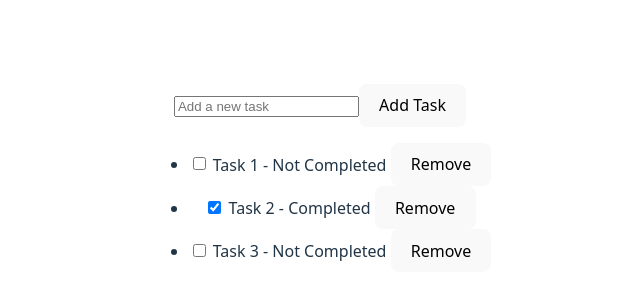
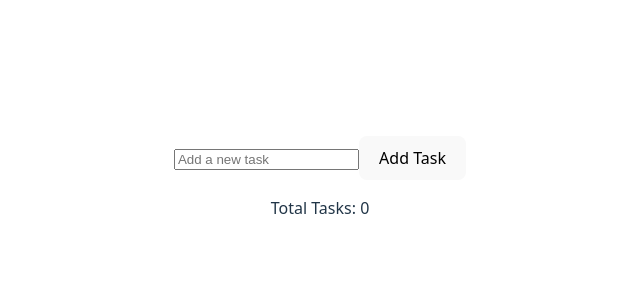
Before and after one commit to rahmatalfikri/32-pbk-uts-233510752, a Vue app: page / in a window 1280 px wide. Shown: the part 214-514 px from the top of the page, without its empty margins (320-960 px from the left). Built offline with nearby package versions, Linux system fonts and the light colour scheme.

Commit message:
count task

```diff
--- a/src/App.vue
+++ b/src/App.vue
@@ -1,23 +1,7 @@
 <script setup>
-import { ref } from 'vue'
+import { ref, computed } from 'vue'
 
-const tasks = ref([
-  {
-    id: 1,
-    title: 'Task 1',
-    completed: false
-  },
-  {
-    id: 2,
-    title: 'Task 2',
-    completed: true
-  },
-  {
-    id: 3,
-    title: 'Task 3',
-    completed: false
-  }
-])
+const tasks = ref([])
 const newTask = ref('')
 
 const addTask = () => {
@@ -34,6 +18,8 @@ const removeTask = (taskId) => {
   tasks.value = tasks.value.filter(task => task.id !== taskId)
 }
 
+const countTasks = computed(() => tasks.value.length)
+
 </script>
 
 <template>
@@ -47,6 +33,7 @@ const removeTask = (taskId) => {
         <button @click="removeTask(task.id)">Remove</button>
       </li>
     </ul>
+    <p>Total Tasks: {{ countTasks }}</p>
   </div>
 </template>
 
```
